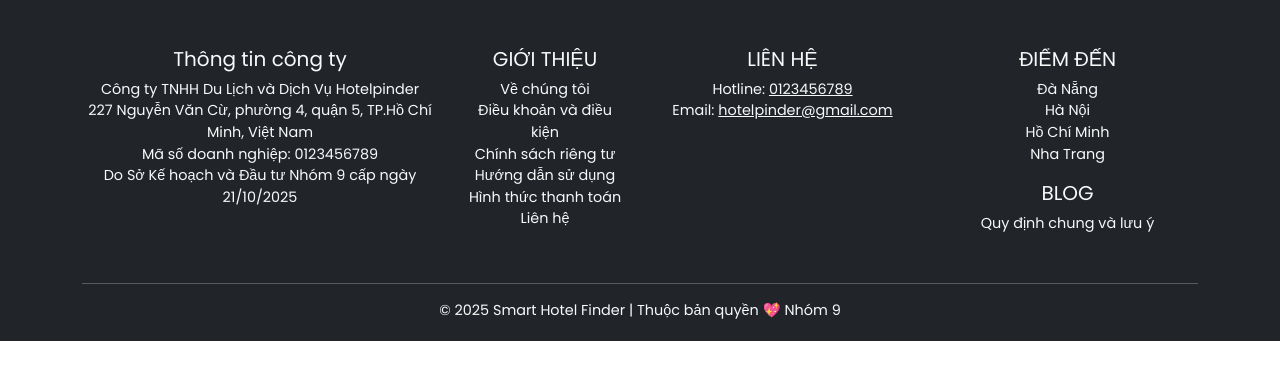
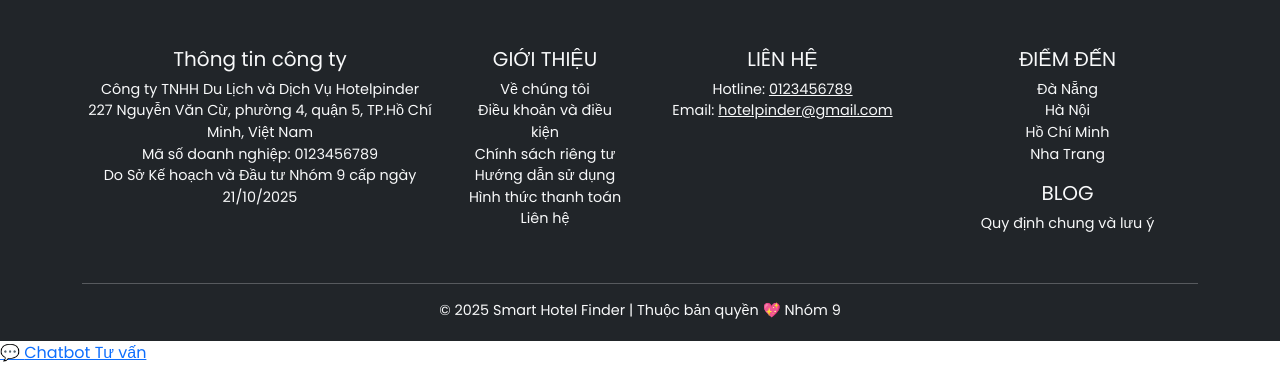
Before and after one commit to DoKhacThanhCong/Group-09-Hotel-recommendation, a Flask app: page / in a window 1280 px wide. Shown: the part 1857-2222 px from the top of the page. Before the commit the page ends 2198 px from the top, so only its background shows below. Run offline with Flask 3, Linux system fonts and the light colour scheme.

Commit message:
Update index.html

```diff
--- a/templates/index.html
+++ b/templates/index.html
@@ -536,64 +536,5 @@
             <span class="btn-text">Chatbot Tư vấn</span>
         </a>
     </div>
-
-    <style>
-        .chatbot-floating-btn {
-            position: fixed;
-            bottom: 30px;
-            right: 30px;
-            z-index: 1000;
-        }
-
-        .floating-btn {
-            display: flex;
-            align-items: center;
-            gap: 10px;
-            background: linear-gradient(135deg, #667eea 0%, #764ba2 100%);
-            color: white;
-            padding: 15px 20px;
-            border-radius: 50px;
-            text-decoration: none;
-            font-weight: 600;
-            font-size: 16px;
-            box-shadow: 0 8px 25px rgba(102, 126, 234, 0.4);
-            transition: all 0.3s ease;
-            border: none;
-        }
-
-            .floating-btn:hover {
-                transform: translateY(-5px);
-                box-shadow: 0 12px 35px rgba(102, 126, 234, 0.6);
-                color: white;
-                text-decoration: none;
-            }
-
-        .btn-icon {
-            font-size: 20px;
-        }
-
-        .btn-text {
-            white-space: nowrap;
-        }
-
-        /* Hiệu ứng pulse */
-        @keyframes pulse {
-            0% {
-                transform: scale(1);
-            }
-
-            50% {
-                transform: scale(1.05);
-            }
-
-            100% {
-                transform: scale(1);
-            }
-        }
-
-        .floating-btn {
-            animation: pulse 2s infinite;
-        }
-    </style>
 </body>
 </html>
```
